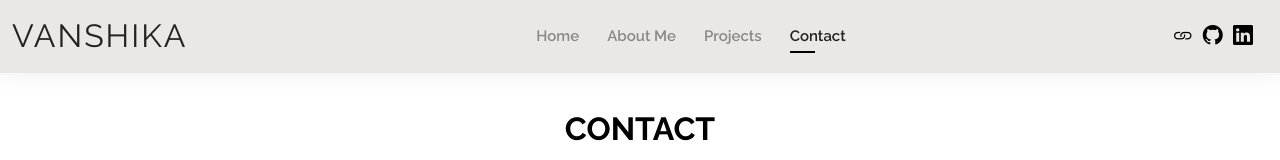
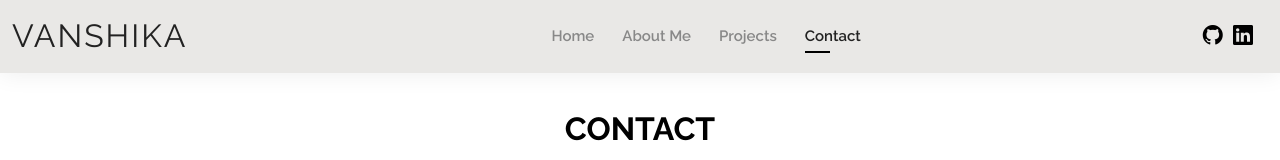
Before and after one commit to Vanshikaweb/vanshika_portfolio, a plain HTML site: page contact.html in a window 1280 px wide. Shown: the top 160 px of the page. Drawn offline with nearby package versions, Linux system fonts and the light colour scheme.

Commit message:
Update contact.html

```diff
--- a/contact.html
+++ b/contact.html
@@ -56,7 +56,7 @@
       </nav><!-- .navbar -->
 
       <div class="header-social-links">
-        <a href="https://drive.google.com/file/d/1dxmwNGlI5ImXCgmhBPpXkFfX5QRLbWNt/view?usp=sharing" target="_blank" title="resume"><i class="bi bi-link"></i></a>
+
         <a href="https://github.com/Vanshikaweb" class="github"><i class="bi bi-github"></i></a>
         <a href="https://www.linkedin.com/in/vanshika-sharma-6116011b4/" class="linkedin"><i class="bi bi-linkedin"></i></i></a>
       </div>
```
